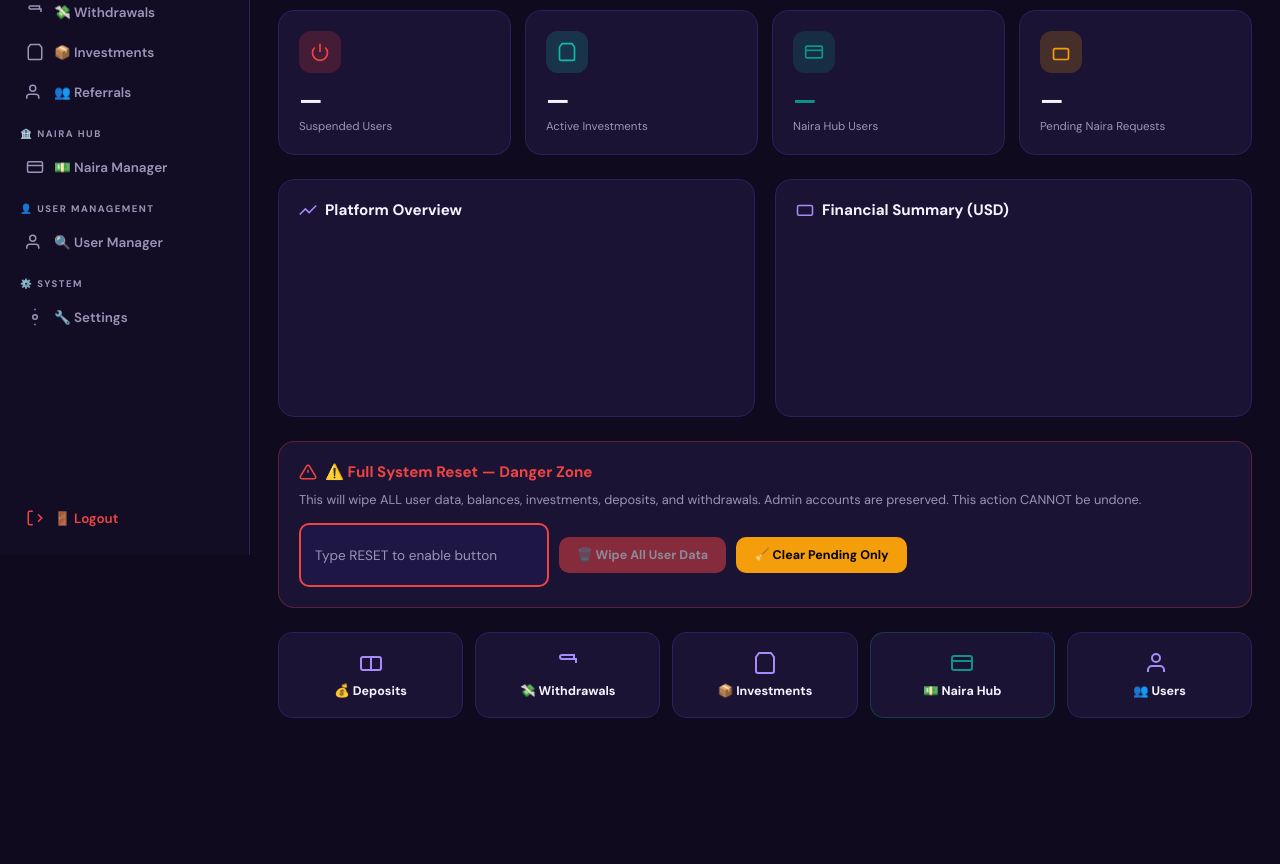
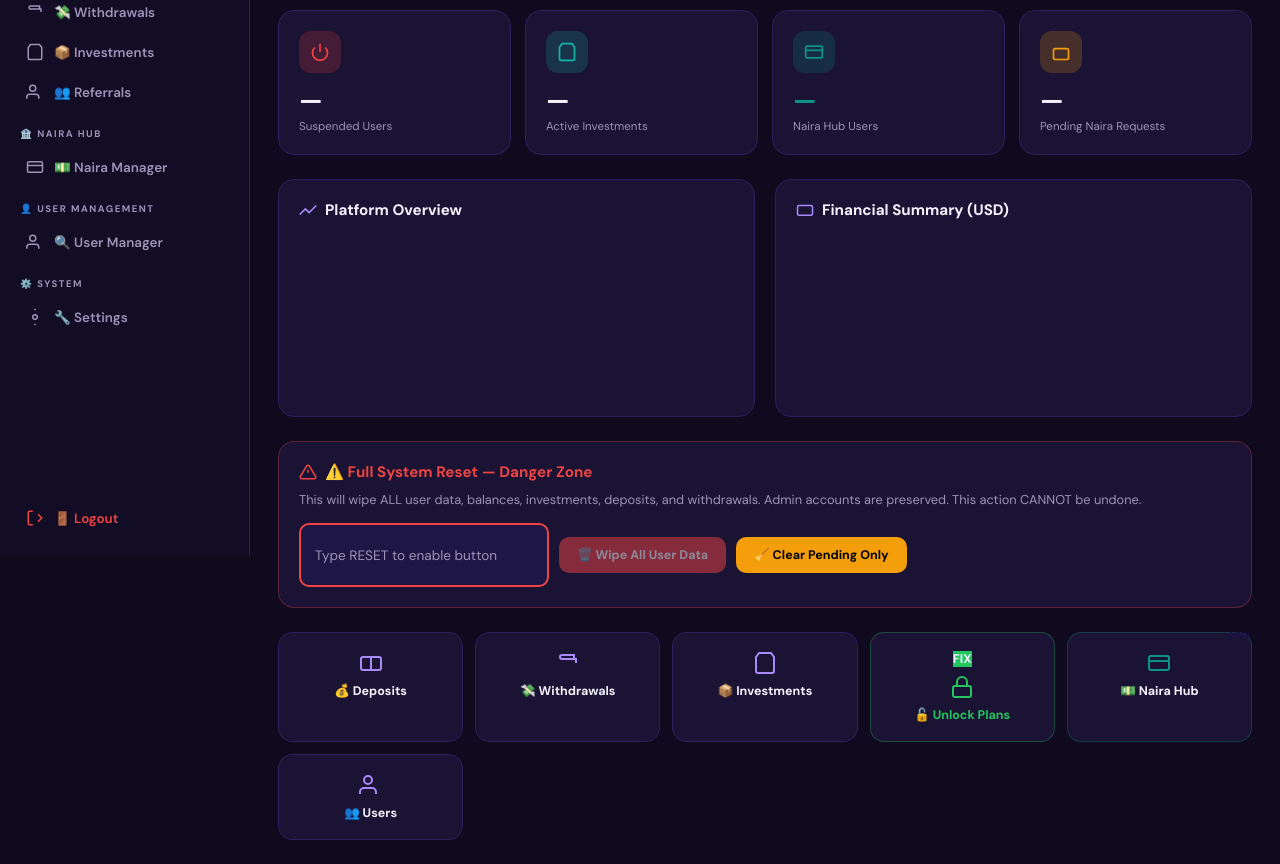
Before and after one commit to ayo609/Nexa, a plain HTML site: page admin-dashboard.html in a window 1280 px wide. Shown: the part 245-1109 px from the top of the page. Before the commit the page ends 987 px from the top, so only its background shows below. Drawn offline with Linux system fonts and the light colour scheme; no server answers.

Commit message:
Update admin-dashboard.html

```diff
--- a/admin-dashboard.html
+++ b/admin-dashboard.html
@@ -196,18 +196,33 @@
   </div>
 
   <!-- QUICK ACTIONS -->
-  <div class="quick-grid">
-    <a href="admin-deposits.html" class="quick-card"><svg viewBox="0 0 24 24" fill="none" stroke="currentColor" stroke-width="2"><rect x="2" y="6" width="20" height="13" rx="2"/><path d="M12 18V6"/></svg><span>💰 Deposits</span></a>
-    <a href="admin-withdrawals.html" class="quick-card"><svg viewBox="0 0 24 24" fill="none" stroke="currentColor" stroke-width="2"><path d="M20 12V8H6a2 2 0 010-4h12v4"/></svg><span>💸 Withdrawals</span></a>
-    <a href="admin-investments.html" class="quick-card"><svg viewBox="0 0 24 24" fill="none" stroke="currentColor" stroke-width="2"><path d="M6 2L3 6v14a2 2 0 002 2h14a2 2 0 002-2V6l-3-4z"/></svg><span>📦 Investments</span></a>
-    <a href="admin-naira-management.html" class="quick-card naira-card" style="position:relative;">
-      <span class="new-badge">NEW</span>
-      <svg viewBox="0 0 24 24" fill="none" stroke="currentColor" stroke-width="2"><rect x="2" y="5" width="20" height="14" rx="2"/><line x1="2" y1="10" x2="22" y2="10"/></svg><span>💵 Naira Hub</span></a>
-    <a href="admin-management.html" class="quick-card"><svg viewBox="0 0 24 24" fill="none" stroke="currentColor" stroke-width="2"><path d="M17 21v-2a4 4 0 00-4-4H5a4 4 0 00-4 4v2"/><circle cx="9" cy="7" r="4"/></svg><span>👥 Users</span></a>
-  </div>
+
+<div class="quick-grid">
+  <a href="admin-deposits.html" class="quick-card">
+    <svg viewBox="0 0 24 24" fill="none" stroke="currentColor" stroke-width="2"><rect x="2" y="6" width="20" height="13" rx="2"/><path d="M12 18V6"/></svg><span>💰 Deposits</span></a>
+
+  <a href="admin-withdrawals.html" class="quick-card">
+    <svg viewBox="0 0 24 24" fill="none" stroke="currentColor" stroke-width="2"><path d="M20 12V8H6a2 2 0 010-4h12v4"/></svg><span>💸 Withdrawals</span></a>
+
+  <a href="admin-investments.html" class="quick-card">
+    <svg viewBox="0 0 24 24" fill="none" stroke="currentColor" stroke-width="2"><path d="M6 2L3 6v14a2 2 0 002 2h14a2 2 0 002-2V6l-3-4z"/></svg><span>📦 Investments</span></a>
+
+  <!-- ✅ NEW: Unlock Plans Fix Tool -->
+  <a href="admin-unlock-all.html" class="quick-card" style="position:relative; border-color: rgba(34,197,94,0.3);">
+    <span class="new-badge" style="background: var(--success);">FIX</span>
+    <svg viewBox="0 0 24 24" fill="none" stroke="#22c55e" stroke-width="2" style="width:24px;height:24px;">
+      <rect x="3" y="11" width="18" height="11" rx="2" ry="2"/>
+      <path d="M7 11V7a5 5 0 0110 0v4"/>
+    </svg>
+    <span style="color: var(--success);">🔓 Unlock Plans</span></a>
+
+  <a href="admin-naira-management.html" class="quick-card naira-card" style="position:relative;">
+    <span class="new-badge">NEW</span>
+    <svg viewBox="0 0 24 24" fill="none" stroke="currentColor" stroke-width="2"><rect x="2" y="5" width="20" height="14" rx="2"/><line x1="2" y1="10" x2="22" y2="10"/></svg><span>💵 Naira Hub</span></a>
+
+  <a href="admin-management.html" class="quick-card">
+    <svg viewBox="0 0 24 24" fill="none" stroke="currentColor" stroke-width="2"><path d="M17 21v-2a4 4 0 00-4-4H5a4 4 0 00-4 4v2"/><circle cx="9" cy="7" r="4"/></svg><span>👥 Users</span></a>
 </div>
-
-<div id="toast" class="toast"></div>
 
 <script type="module">
   import { initializeApp } from "https://www.gstatic.com/firebasejs/10.12.2/firebase-app.js";
```
